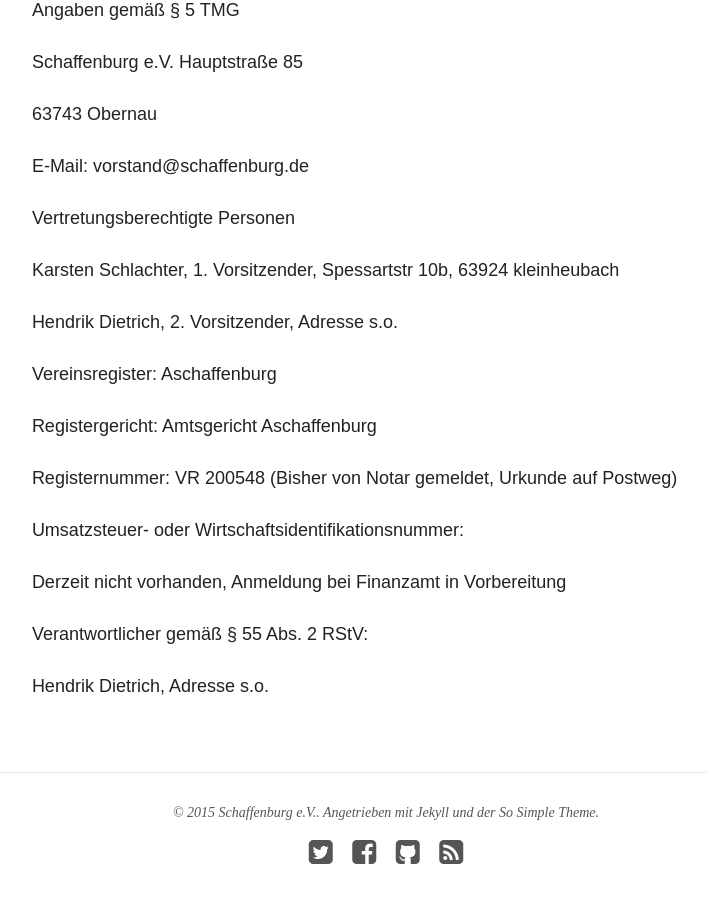
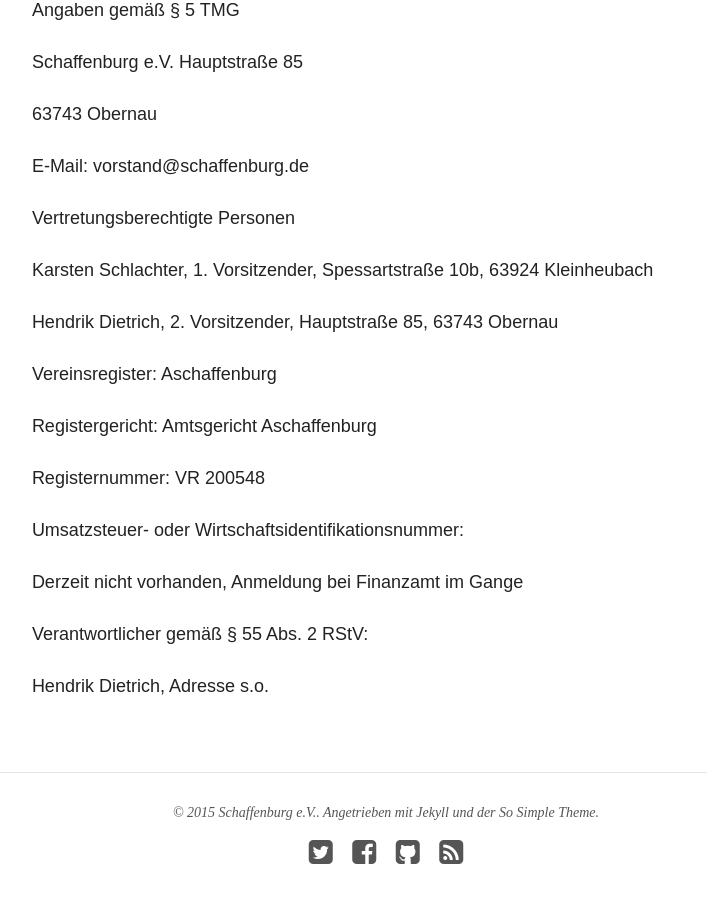
Before and after one commit to Schaffenburg/schaffenburg.github.io, a Jekyll site: the page built from impressum/index.md, in a window 1280 px wide and 900 px high, scrolled down 760 px. Shown: the whole window, without its empty margins (254-961 px from the left). Built offline with Jekyll 4.4.1, drawn with Linux system fonts in a browser that asks for light colours; nearby versions of some CDN libraries.

Commit message:
kleine änderungen

```diff
--- a/impressum/index.md
+++ b/impressum/index.md
@@ -21,20 +21,20 @@ E-Mail: vorstand@schaffenburg.de
 
 Vertretungsberechtigte Personen
 
-Karsten Schlachter, 1. Vorsitzender, Spessartstr 10b, 63924 kleinheubach
+Karsten Schlachter, 1. Vorsitzender, Spessartstraße 10b, 63924 Kleinheubach
 
-Hendrik Dietrich, 2. Vorsitzender, Adresse s.o.
+Hendrik Dietrich, 2. Vorsitzender, Hauptstraße 85, 63743 Obernau
 
 
 Vereinsregister: Aschaffenburg
 
 Registergericht: Amtsgericht Aschaffenburg
 
-Registernummer: VR 200548 (Bisher von Notar gemeldet, Urkunde auf Postweg)
+Registernummer: VR 200548
 
 Umsatzsteuer- oder Wirtschaftsidentifikationsnummer:
 
-Derzeit nicht vorhanden, Anmeldung bei Finanzamt in Vorbereitung
+Derzeit nicht vorhanden, Anmeldung bei Finanzamt im Gange
 
 
 Verantwortlicher gemäß § 55 Abs. 2 RStV:
```
